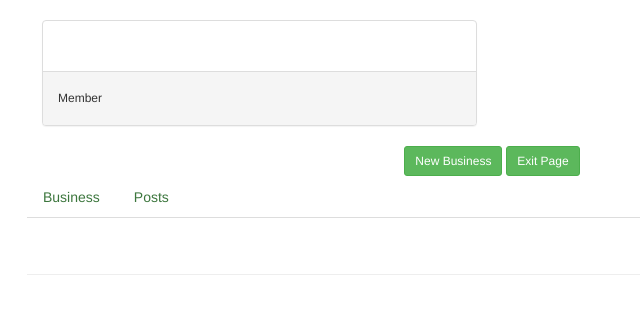
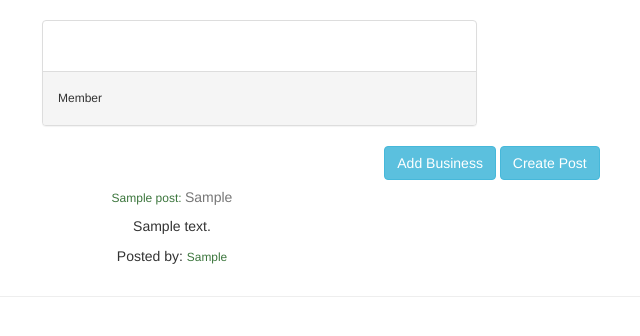
Before and after one commit to ndanu-josy/Neighbourhood, a Django app: page /singleHood/1 in a window 1280 px wide. Shown: the part 52-388 px from the top of the page, without its empty margins (148-788 px from the left). Run offline with Django 3.2, Linux system fonts and the light colour scheme; a user stored in the database is signed in; tables that the repository leaves empty hold one stand-in row (values such as "Sample post"); some libraries are stand-ins or nearby versions.

Commit message:
Add post function and loop to display posts

```diff
--- a/neighapp/templates/singlehood.html
+++ b/neighapp/templates/singlehood.html
@@ -12,11 +12,10 @@
                 {{neighbourhood.location}}
             </div>
             <div class="panel-body">
-                <img src="{{ neighbourhood.neighbourhood_photo.url }}"  alt="{{ neighbourhood.name }}"
-                height="300px">
+                <img src="{{ neighbourhood.neighbourhood_photo.url }}" alt="{{ neighbourhood.name }}" height="300px">
             </div>
             <div class="panel-footer">
-                <h6 >
+                <h6>
                     <span><strong>{{neighbourhood.members.count}}</strong>
                         Member{{neighbourhood.occupants_count | pluralize}}</span>
                 </h6>
@@ -25,29 +24,26 @@
     </div>
 </div>
 
-<div class="container-fluid text-center">
-    <div class="container pt-3">
-        <div class="row">
-            <div class="col-md-12">
-                <a href="" class="btn btn-sm btn-success mb-4 mr-4" data-toggle="modal" data-target="#Business">New
-                    Business</a>
-                <a class="btn btn-sm btn-success mb-4" href="{% url 'index' %}">Exit Page</a>
-                {% if neighbourhood.admin == user.profile %}
-                {% endif %}
-                <ul class="nav nav-tabs" id="myTab" role="tablist">
-                    <li class="nav-item" role="presentation">
-                        <a class="nav-link active rgba-stylish-strong text-success" id="home-tab" data-toggle="tab"
-                            href="#home" role="tab" aria-controls="home" aria-selected="true">Business</a>
-                    </li>
-                    <li class="nav-item" role="presentation">
-                        <a class="nav-link rgba-stylish-strong text-success" id="profile-tab" data-toggle="tab"
-                            href="#profile" role="tab" aria-controls="profile" aria-selected="false">Posts</a>
-                    </li>
-                </ul>
-                <div class="tab-content" id="myTabContent">
-                    <div class="tab-pane fade show active" id="home" role="tabpanel" aria-labelledby="home-tab">
-                        <h5 class="D-block mt-3 mb-2 text-white">Available Businesses</h5>
-                        <div class="row">
+<div class="container text-center">
+<a class="btn btn-info">Add Business</a>
+<a class="btn btn-info" href="{% url 'post' neighbourhood.id %}"> Create Post</a>
+    <div class="row">{% for post in posts %}
+        <div class="col-md-4">
+            <div class="card mb-4">
+                <div class="card-body">
+                    <h6 class="card-title text-success">{{post.post_title}}:
+                        <span class="text-muted" style="font-size: 14px;">{{post.post_category}}</span>
+                    </h6>
+                    <p class="card-text text-dark">{{ post.post_description }}</p>
+                    <p class="card-text">
+                        Posted by: <small class="text-success">
+                            {{ post.user.user.username | title }}</small>
+                    </p>
+                </div>
+            </div>
+        </div>
+        {% endfor %}
+
         {% for busines in business %}
         <div class="col-md-4">
             <div class="card mb-4">
@@ -69,10 +65,5 @@
 </div>
 <hr>
 
-            </div>
-        </div>
-    </div>
-</div>
-</div>
-</body>
+
 {% endblock %}
--- a/neighapp/urls.py
+++ b/neighapp/urls.py
@@ -12,4 +12,5 @@ urlpatterns=[
     path('joinhood/<id>', views.join_neighbourhood, name='joinhood'),
     path('leavehood/<id>', views.leave_neighbourhood, name='leavehood'),
     path('singleHood/<hood_id>', views.single_neighbourhood, name='singleHood'),
+    path('<hood_id>/post/', views.create_post, name='post'),
 ]
--- a/neighapp/views.py
+++ b/neighapp/views.py
@@ -1,6 +1,6 @@
 from neighapp.models import Business, Neighbourhood, Post
 from django.contrib.auth import login
-from neighapp.forms import BusinessForm, NeighbourHoodForm, RegistrationForm, profileForm, userForm
+from neighapp.forms import BusinessForm, NeighbourHoodForm, PostForm, RegistrationForm, profileForm, userForm
 from django.shortcuts import get_object_or_404, render
 from django.contrib.auth import authenticate, login
 from django.shortcuts import render, redirect
@@ -95,3 +95,18 @@ def single_neighbourhood(request, hood_id):
 
     return render(request, 'singlehood.html', { 'neighbourhood': neighbourhood,
      'form': form,'posts': posts})
+
+@login_required(login_url='/accounts/login/')
+def create_post(request, hood_id):
+    neighbourhood = Neighbourhood.objects.get(id=hood_id)
+    if request.method == 'POST':
+        form = PostForm(request.POST)
+        if form.is_valid():
+            post = form.save(commit=False)
+            post.neighbourhood = neighbourhood
+            post.user = request.user.profile
+            post.save()
+            return redirect('singleHood', neighbourhood.id)
+    else:
+        form = PostForm()
+    return render(request, 'createpost.html', {'form': form})
```
Also changed, not shown: neighapp/templates/createpost.html (added, +19 -0 lines). Lines whose indentation alone changed are shown as unchanged.
